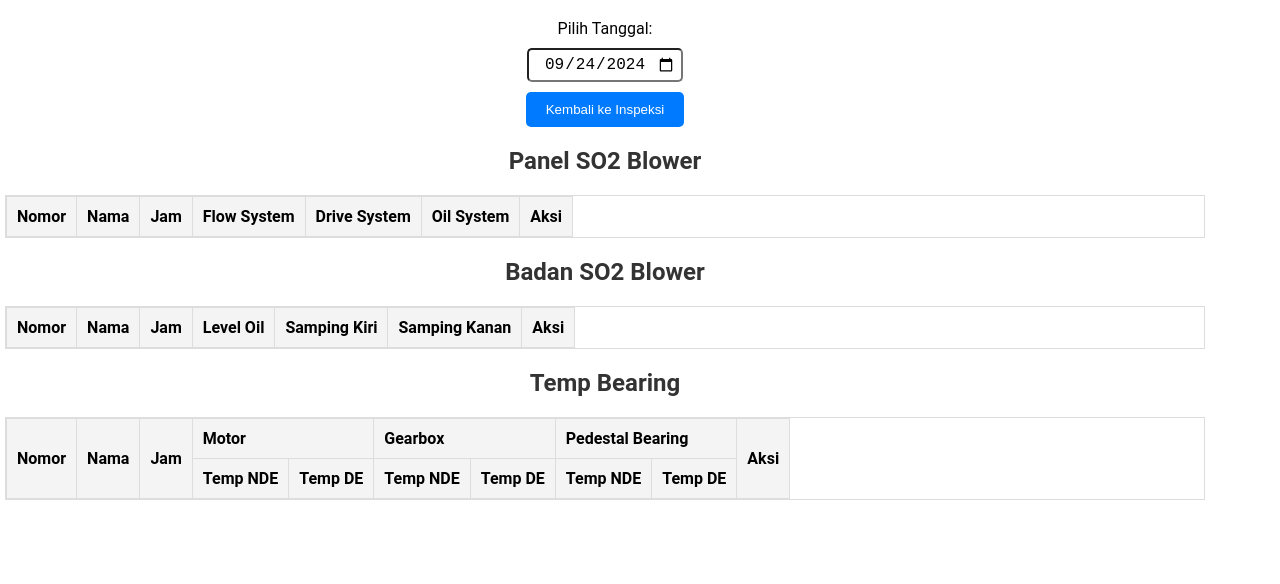
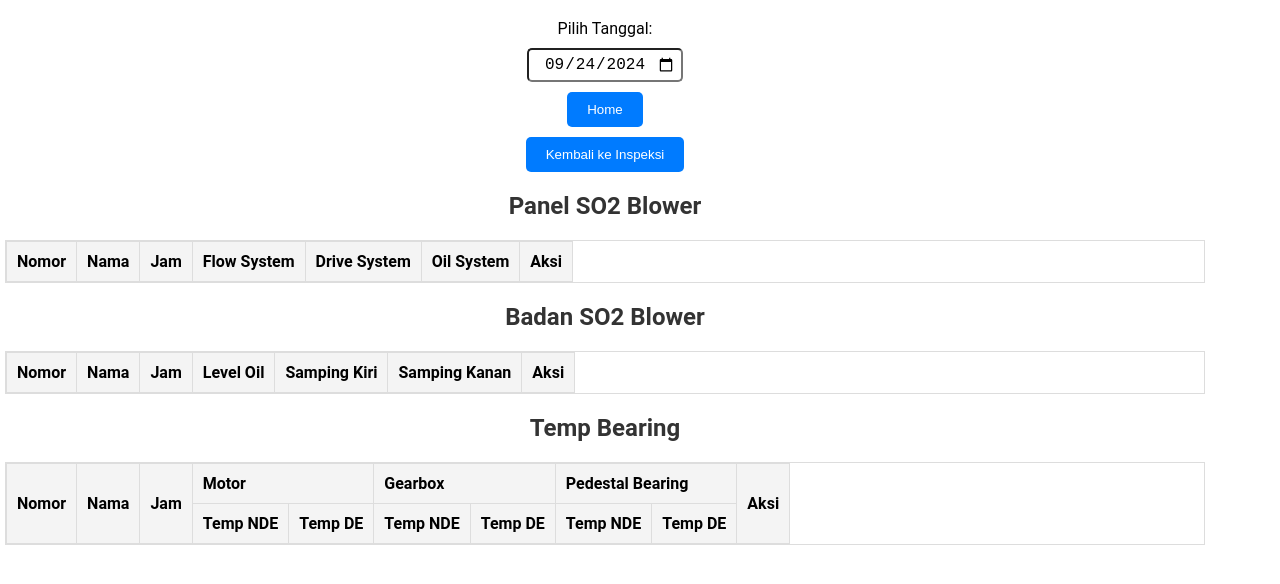
Before and after one commit to converterso12/InspeksiConverter4213, a plain HTML site: page resultsT1.html in a window 1280 px wide. Shown: the part 62-646 px from the top of the page. Drawn offline with Linux system fonts and the light colour scheme; no server answers.

Commit message:
Add files via upload

```diff
--- a/resultsT1.html
+++ b/resultsT1.html
@@ -106,7 +106,7 @@
 
         <label for="datePicker">Pilih Tanggal:</label>
         <input type="date" id="datePicker" onchange="loadInspectionResults(this.value)">
-
+        <button onclick="window.location.href='index.html'">Home</button>
         <button onclick="window.location.href='Train1.html'">Kembali ke Inspeksi</button>
 
         <h2>Panel SO2 Blower</h2>
```
